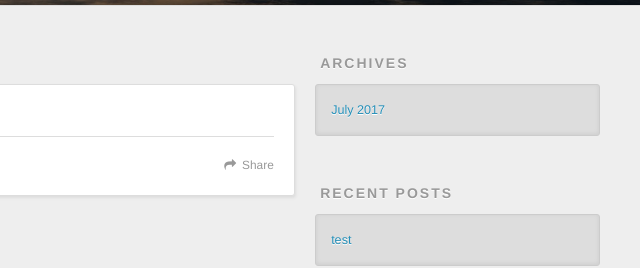
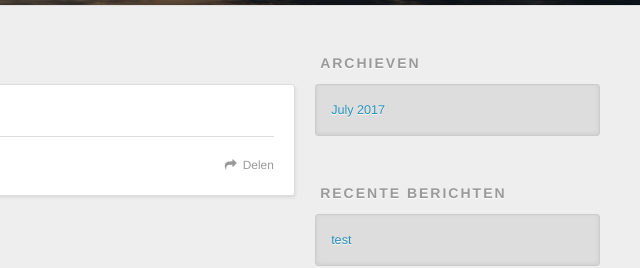
Before and after one commit to fr42k/fr42k.github.io, a plain HTML site: page index.html in a window 1280 px wide. Shown: the part 295-563 px from the top of the page, 640-1280 px from the left. Drawn offline with nearby package versions, Linux system fonts and the light colour scheme.

Commit message:
Site updated: 2017-07-19 07:33:05

```diff
--- a/index.html
+++ b/index.html
@@ -50,7 +50,7 @@
 
           <a id="nav-rss-link" class="nav-icon" href="/atom.xml" title="RSS Feed"></a>
 
-        <a id="nav-search-btn" class="nav-icon" title="Search"></a>
+        <a id="nav-search-btn" class="nav-icon" title="Zoeken"></a>
       </nav>
       <div id="search-form-wrap">
         <form action="//google.com/search" method="get" accept-charset="UTF-8" class="search-form"><input type="search" name="q" class="search-form-input" placeholder="Search"><button type="submit" class="search-form-submit">&#xF002;</button><input type="hidden" name="sitesearch" value="http://yoursite.com"></form>
@@ -87,7 +87,7 @@
 
     </div>
     <footer class="article-footer">
-      <a data-url="http://yoursite.com/2017/07/19/test/" data-id="cj5a7pg3900004u80tahx59o9" class="article-share-link">Share</a>
+      <a data-url="http://yoursite.com/2017/07/19/test/" data-id="cj5a7sjvi00006080liamyylk" class="article-share-link">Delen</a>
 
 
     </footer>
@@ -112,7 +112,7 @@
 
 
   <div class="widget-wrap">
-    <h3 class="widget-title">Archives</h3>
+    <h3 class="widget-title">Archieven</h3>
     <div class="widget">
       <ul class="archive-list"><li class="archive-list-item"><a class="archive-list-link" href="/archives/2017/07/">July 2017</a></li></ul>
     </div>
@@ -122,7 +122,7 @@
 
 
   <div class="widget-wrap">
-    <h3 class="widget-title">Recent Posts</h3>
+    <h3 class="widget-title">Recente berichten</h3>
     <div class="widget">
       <ul>
 
```
Also changed, not shown: 2017/07/19/test/index.html (+4 -4 lines), archives/2017/07/index.html (+4 -4 lines), archives/2017/index.html (+4 -4 lines), archives/index.html (+4 -4 lines).
